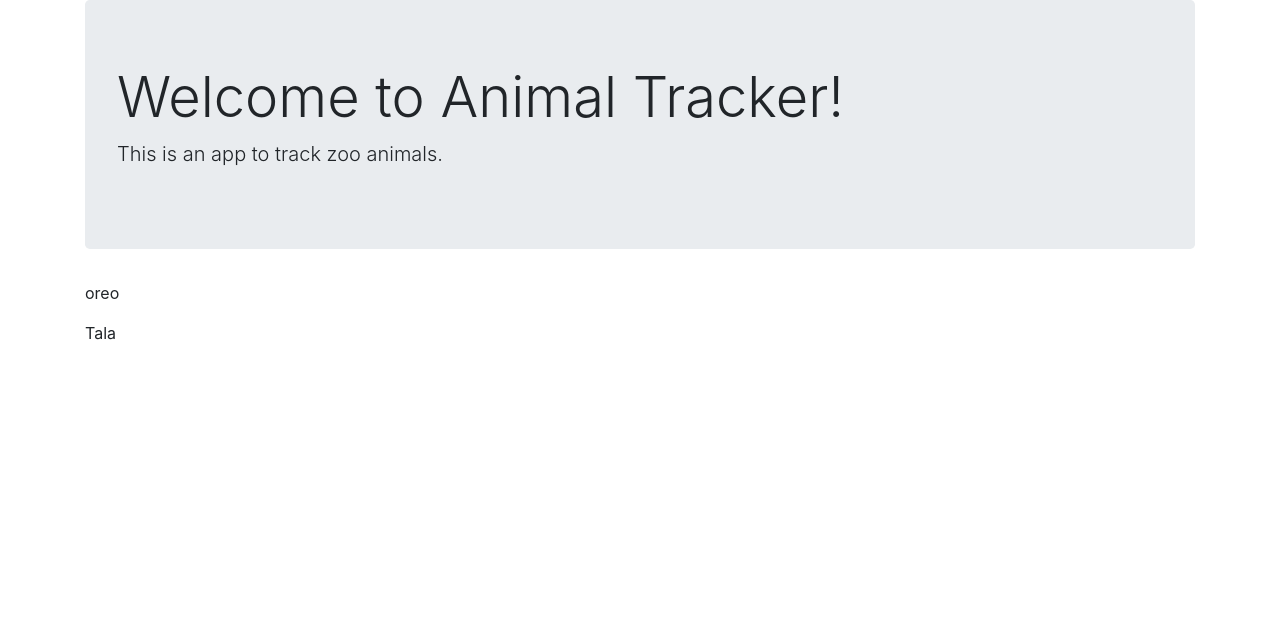
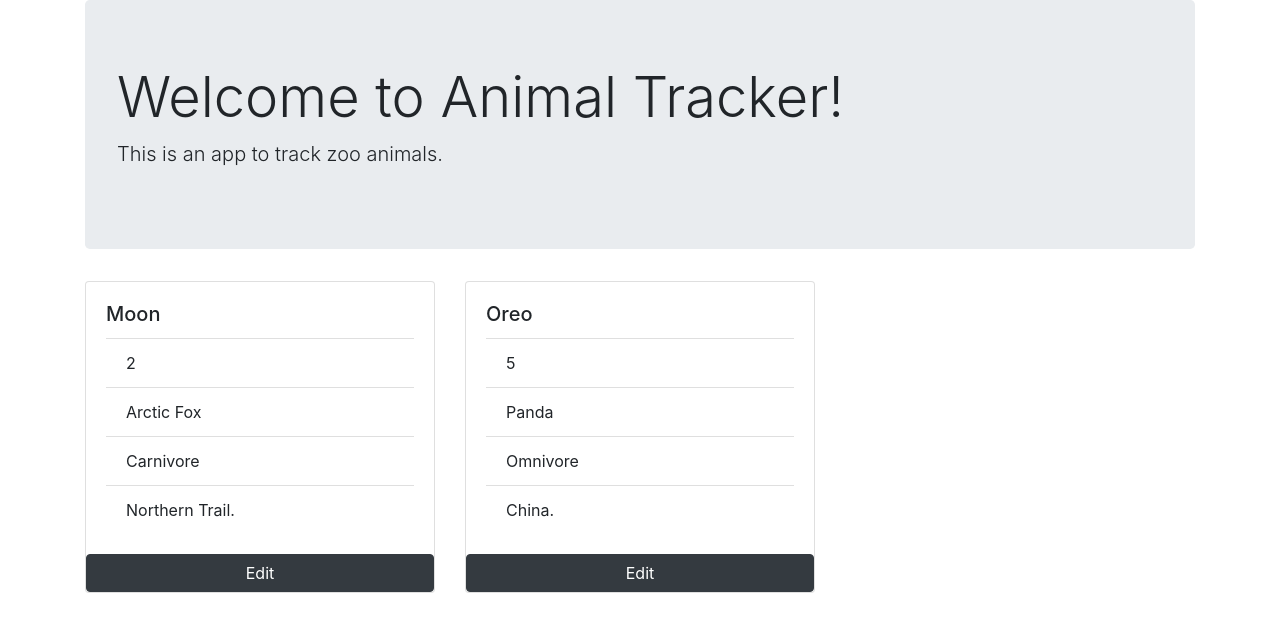
Before and after one commit to amychurchwell/local-zoo, an Angular app: page / in a window 1280 px wide. Shown: the top 632 px of the page. Built offline with nearby package versions, Linux system fonts and the light colour scheme.

Commit message:
Add edit button. WIP edit function. Font Awesome bug.

```diff
--- a/package.json
+++ b/package.json
@@ -24,6 +24,7 @@
     "boostrap": "^2.0.0",
     "bootstrap": "^4.0.0",
     "core-js": "^2.4.1",
+    "font-awesome": "^4.7.0",
     "promise-polyfill": "7.0.0",
     "rxjs": "^5.5.6",
     "zone.js": "^0.8.19"
--- a/src/app/animal.component.ts
+++ b/src/app/animal.component.ts
@@ -11,5 +11,11 @@ export class Animal {
     public species: string,
     public name: string,
     public age: number,
+    public diet: string,
+    public location: string,
+    public caretakers: number,
+    public sex: string,
+    public likes: string,
+    public dislikes: string
   ){ }
 }
--- a/src/app/app.component.html
+++ b/src/app/app.component.html
@@ -1,6 +1,21 @@
 <div class="container">
   <div class="jumbotron">
     <h1 class="display-4">Welcome to {{ title }}!</h1>
-    <p class="lead">This is an app to track zoo animals.</p>
+    <p class="lead">This is an app to track zoo animals. <i class="fa fa-check"></i></p>
   </div>
-  <p *ngFor="let animal of animals">{{animal.name}}</p>
+  <div class="row">
+    <div class="col-md-4" *ngFor="let animal of animals">
+      <div class="card">
+        <div class="card-body">
+          <h5 class="card-title">{{animal.name}}</h5>
+          <ul class="list-group list-group-flush">
+            <li class="list-group-item">{{animal.age}}</li>
+            <li class="list-group-item">{{animal.species}}</li>
+            <li class="list-group-item">{{animal.diet}}</li>
+            <li class="list-group-item">{{animal.location}}.</li>
+          </ul>
+        </div>
+        <button (click)="editAnimal(Animal)" class="btn btn-dark">Edit</button>
+      </div>
+    </div>
+  </div>
--- a/src/app/app.component.ts
+++ b/src/app/app.component.ts
@@ -10,10 +10,16 @@ import { Animal } from './animal.component';
 export class AppComponent {
   title = 'Animal Tracker';
   animals: Animal[] = [
-    new Animal('panda', 'oreo', 3),
-    new Animal('dog', 'Tala', 2)
-  ]
+    new Animal('Arctic Fox', 'Moon', 2, 'Carnivore', 'Northern Trail', 5, 'Female', 'Cool shade', 'Loud Noises'),
+    new Animal('Panda', 'Oreo', 5, 'Omnivore', 'China', 8, 'Male', 'Bamboo', 'Data Entry')
+  ];
+  selectedAnimal = null;
+
+  editAnimal(clickedAnimal) {
+  this.selectedAnimal = clickedAnimal;
+  alert('works');
+}
 }
 
-// new Animal('Arctic Fox', 'Moon', 2, 'Carnivore', 'Northern Trail', 5, 'Female', 'Cool shade', 'Loud Noises'),
+// new Animal(),
 // new Animal('Panda', 'Oreo', 5, 'Omnivore', 'China', 8, 'Male', 'Bamboo', 'Data Entry')
```
Also changed, not shown: .angular-cli.json, 1 other file (tests, documents, lock files or other folders).
